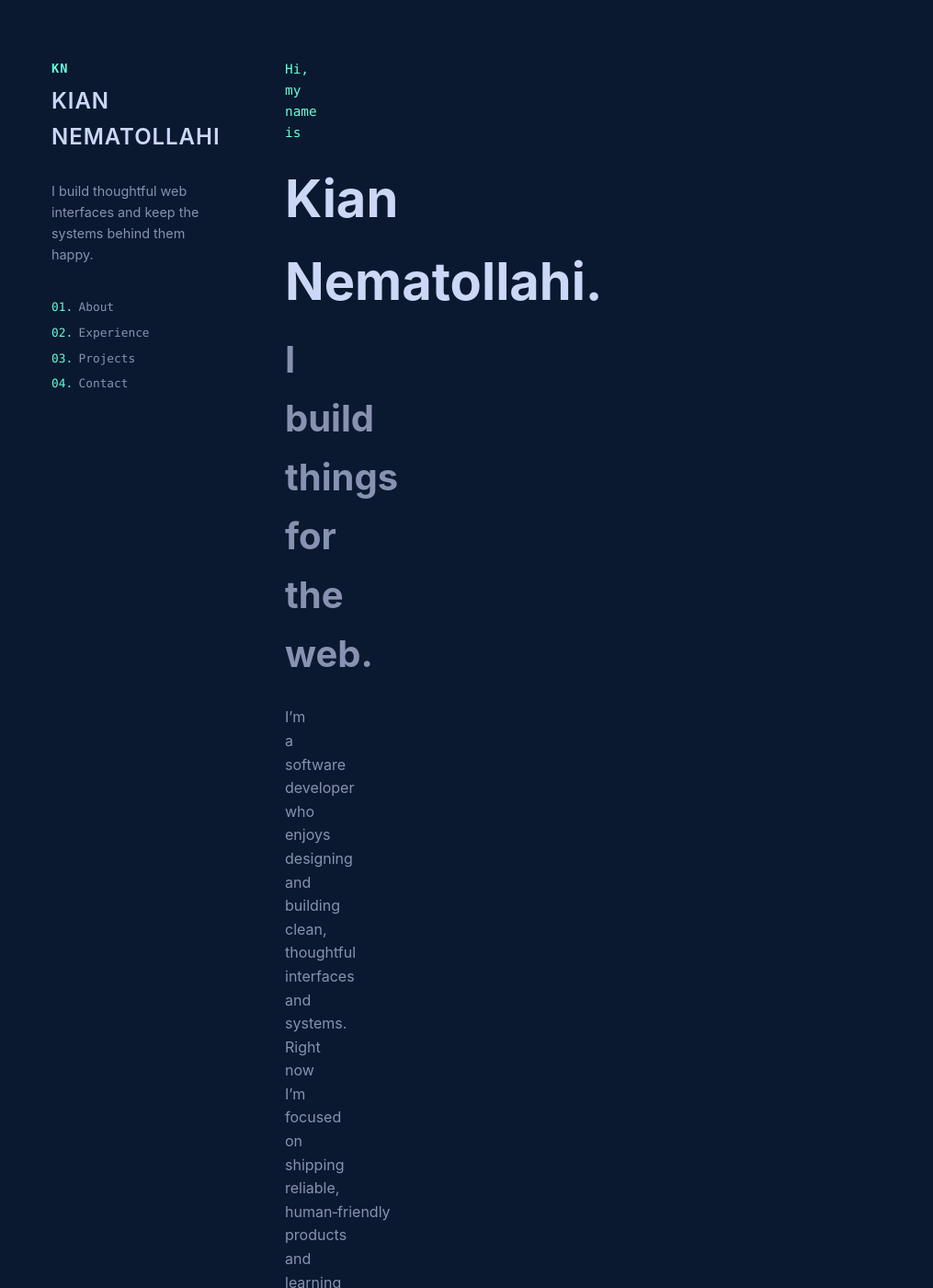
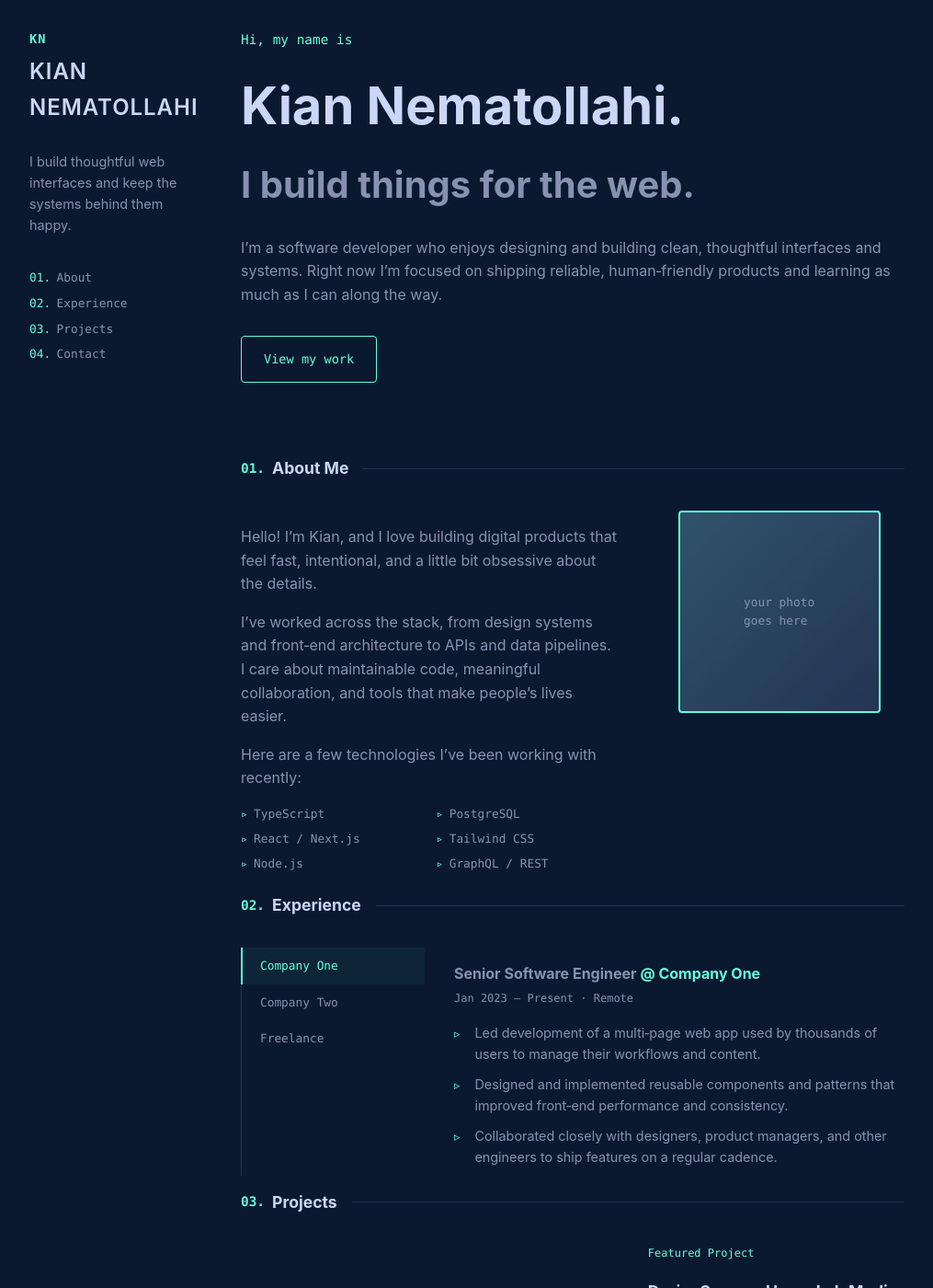
Before and after one commit to nemat777/nemat777.github.io, a Jekyll site: the page testing.html, which Jekyll copies as it is, in a window 1280 px wide and 1400 px high. Shown: the whole window at 92% size, without its empty margins (132-1147 px from the left). Built offline with Jekyll 4.4.1, drawn with Linux system fonts in a browser that asks for light colours; some of the changed text lies outside the part shown.

Commit message:
Update testing.html

```diff
--- a/testing.html
+++ b/testing.html
@@ -117,11 +117,12 @@
 
     /* Right content */
 
-    .app-content {
+.app-content {
   min-width: 0;
-  padding-left: 1.5rem;   /* NEW */
-  padding-right: 1.5rem;  /* NEW */
+  padding-left: 0;
+  padding-right: 0;
 }
+
 
 
     section {
@@ -181,11 +182,12 @@
       margin: 0 0 1.5rem;
     }
 
-    .hero-body {
-      max-width: 550px;
-      color: var(--muted);
-      margin-bottom: 2rem;
-    }
+   .hero-body {
+  max-width: none; /* or 700–800px if you prefer some limit */
+  color: var(--muted);
+  margin-bottom: 2rem;
+}
+
 
     .hero-cta {
       display: inline-block;
@@ -783,7 +785,6 @@
   </style>
 </head>
 <body>
-  <body>
   <div class="cursor-light" aria-hidden="true"></div>
 
   <!-- KN preloader -->
@@ -810,10 +811,7 @@
   <main>
     <div class="app-shell">
 
-  <div class="cursor-light" aria-hidden="true"></div>
 
-  <main>
-    <div class="app-shell">
       <!-- Left sidebar -->
       <aside class="sidebar">
         <div class="sidebar-name">
@@ -1166,6 +1164,3 @@
   </script>
 </body>
 </html>
-
-</body>
-</html>
```
